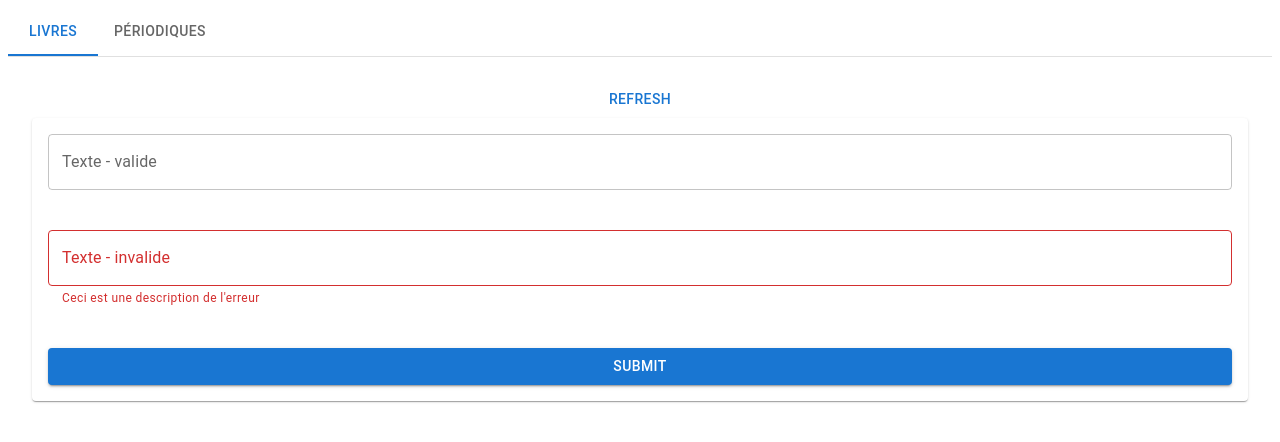
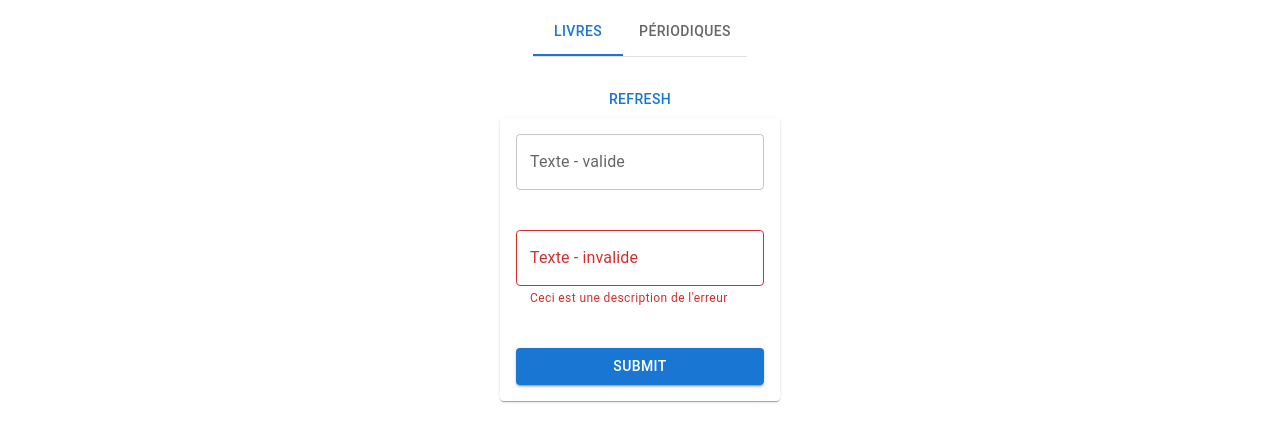
Before and after one commit to PhilippeCLeger/KBK-BD-T2-FrontEnd, a React (Vite) app: page / in a window 1280 px wide. Shown: the top 442 px of the page. Built offline with nearby package versions, Linux system fonts and the light colour scheme.

Commit message:
Modified App.jsx

```diff
--- a/src/App.jsx
+++ b/src/App.jsx
@@ -14,6 +14,7 @@ function App() {
   const [type, setType] = useState(TYPES_OUVRAGES.LIVRE.toString());
   return (
     <div className="App">
+      <Box sx={{display: "flex", flexDirection: "column", alignItems: "center"}}>
         <TabContext value={type}>
           <Box sx={{ borderBottom: 1, borderColor: 'divider' }}>
             <TabList onChange={(e, val) => setType(val.toString())} aria-label="lab API tabs example">
@@ -28,6 +29,7 @@ function App() {
             </TabPanel>
           ))}
         </TabContext>
+      </Box>
     </div>
   )
 }
```
Lines whose indentation alone changed are shown as unchanged.
